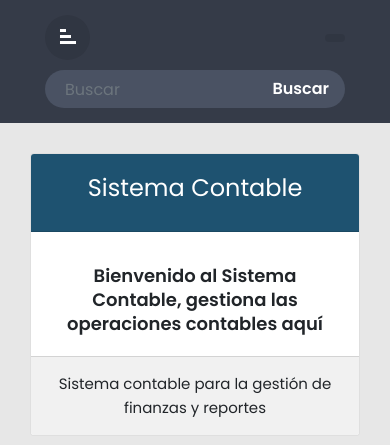
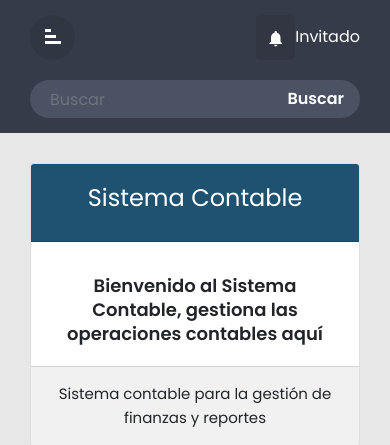
Before and after one commit to DiFardo/sistema_contable_deventas_decompras, a Flask app: page /index in a window 390 px wide; the page is wider, and only the part inside the window is pictured. Shown: the top 445 px of that part. Run offline with Flask 3, Linux system fonts and the light colour scheme; data that the repository does not hold is empty; some libraries are stand-ins or nearby versions.

Commit message:
hola
cambios navbar

```diff
--- a/static/css/custom.css
+++ b/static/css/custom.css
@@ -144,6 +144,7 @@ a:focus {
 		z-index: 666;
 		float: left !important;
 		bottom: 0 !important;
+
 	}
 
 	#content {
--- a/templates/navbar.html
+++ b/templates/navbar.html
@@ -13,57 +13,8 @@
     <link href="https://fonts.googleapis.com/css2?family=Poppins:wght@300;400;500;600&display=swap" rel="stylesheet">
     <link href="https://fonts.googleapis.com/css2?family=Material+Icons" rel="stylesheet">
     <style>
-        .hidden {
+       .hidden {
             display: none;
-        }
-
-        .navbar-nav .nav-item {
-            position: relative;
-        }
-
-        .navbar-nav .nav-item .dropdown-menu {
-            top: 0;
-            left: 100%;
-            margin-top: 0;
-            margin-left: 10px;
-        }
-
-        .notification-dropdown {
-            width: 100%;
-            max-width: 350px;
-            max-height: 400px;
-            overflow-y: auto;
-            padding: 10px;
-            border: 1px solid #ccc;
-        }
-
-        .notification-item {
-            display: flex;
-            justify-content: space-between;
-            align-items: center;
-            padding: 10px;
-            border-bottom: 1px solid #e0e0e0;
-            position: relative;
-        }
-
-        .notification-item .delete-icon {
-            cursor: pointer;
-            color: rgb(46, 46, 46);
-            font-size: 20px;
-            position: absolute;
-            right: 10px;
-            top: 50%;
-            transform: translateY(-50%);
-        }
-
-        .notification-item.not-read {
-            background-color: #f5f5f5;
-        }
-
-        .no-notifications {
-            padding: 10px;
-            text-align: center;
-            color: #888;
         }
 
         .profile-image {
@@ -87,32 +38,6 @@
             background-color: #2ccc74;
             border: 2px solid white;
             border-radius: 50%;
-        }
-
-        /* Responsive adjustments for top navbar */
-        @media (max-width: 768px) {
-            .xp-topbar .row {
-                flex-direction: row;
-                justify-content: space-between;
-                align-items: center;
-                padding: 0 15px;
-            }
-
-            .xp-searchbar {
-                margin-top: 10px;
-                width: 100%;
-            }
-
-            .xp-profilebar {
-                display: flex;
-                align-items: center;
-                justify-content: flex-end;
-                width: 100%;
-            }
-
-            .navbar-nav .nav-item span {
-                display: none; /* Oculta el texto en dispositivos pequeños */
-            }
         }
     </style>
 </head>
```
